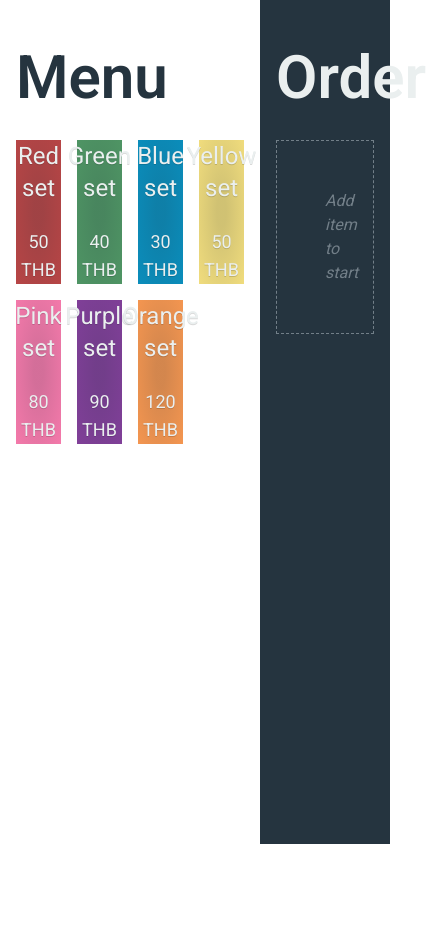
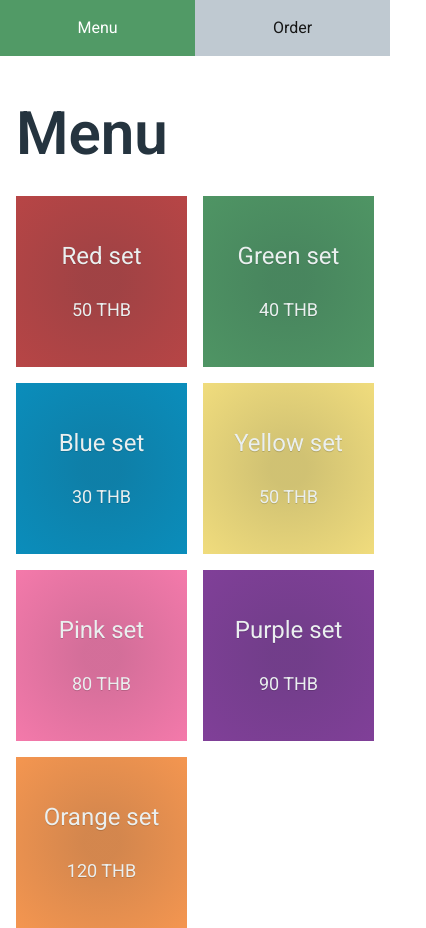
Before and after one commit to IronGhost63/table-menu, a Next.js app: page / in a window 390 px wide. Shown: the whole page, 426 px wide, since content can reach past the window. Before the commit the page ends 844 px from the top, so only its background shows below. Built offline with nearby package versions, Linux system fonts and the light colour scheme.

Commit message:
responsive

```diff
--- /dev/null
+++ b/src/app/api/order/route.ts
@@ -0,0 +1,5 @@
+export async function POST() {
+  return Response.json({
+    message: 'hello world'
+  })
+}
--- /dev/null
+++ b/src/app/components/modal.tsx
@@ -0,0 +1,52 @@
+import { useRef, useEffect, ReactNode } from 'react';
+
+type ModalProps = {
+  children: ReactNode;
+  className?: string;
+  modalState: boolean;
+  closeHandler?: () => void;
+  actionHandler?: () => void;
+  closeLabel?: string;
+  actionLabel?: string;
+  hideControl?: boolean;
+}
+
+const Modal = ({
+  children,
+  className,
+  modalState,
+  closeHandler,
+  actionHandler,
+  closeLabel,
+  actionLabel,
+  hideControl = false
+}: ModalProps) => {
+  const ref = useRef<HTMLDialogElement>(null);
+
+  useEffect(() => {
+    if (modalState) {
+      ref.current?.showModal();
+    } else {
+      ref.current?.close();
+    }
+  }, [modalState]);
+  return (
+    <dialog ref={ref} className={`modal ${className || ''}`} onCancel={closeHandler}>
+      <div className="modal-content">
+        {children}
+      </div>
+      {!hideControl && (
+        <div className="modal-control">
+          {closeHandler && (
+            <button className="button dismiss-button" onClick={closeHandler}>{closeLabel}</button>
+          )}
+          {actionHandler && (
+            <button className="button action-button" onClick={actionHandler}>{actionLabel}</button>
+          )}
+        </div>
+      )}
+    </dialog>
+  );
+}
+
+export default Modal;
--- a/src/app/components/sidebar.tsx
+++ b/src/app/components/sidebar.tsx
@@ -1,12 +1,28 @@
 "use client"
 
+import { useState } from "react";
+import { BsReceipt, BsXCircle  } from "react-icons/bs";
+import { CgSpinner } from "react-icons/cg";
 import { useOrder } from "../lib/order-context";
 import { OrderItem } from "../lib/definitions";
 import OrderMenuItem from "./order-menu-item";
 import OrderSummary from "../components/order-summary";
+import Modal from "../components/modal";
 
 export default function Sidebar() {
+  const defaultModal = <div className="modal-loading-content"><CgSpinner className="spinner"/></div>;
   const orders = useOrder();
+  const [confirmModal, setConfirmModal] = useState(false);
+  const [modalMessage, setModalMessage] = useState(defaultModal);
+  const [modalHideControl, setModalHideControl] = useState(false);
+
+  const handleCreateOrder = () => {
+    setConfirmModal(true);
+  }
+
+  const handleClearOrder = () => {
+    orders.clearOrder();
+  }
 
   return (
     <div className="sidebar-container">
@@ -24,8 +40,19 @@ export default function Sidebar() {
             ))}
           </ul>
           <OrderSummary />
+          <button className="order-create" onClick={handleCreateOrder}>
+            <span className="icon"><BsReceipt/></span>
+            <span className="label">Create Order</span>
+          </button>
+          <button className="order-clear" onClick={handleClearOrder}>
+            <span className="icon"><BsXCircle/></span>
+            <span className="label">Clear</span>
+          </button>
         </div>
       )}
+      <Modal modalState={confirmModal} hideControl={modalHideControl} closeLabel='OK' closeHandler={() => setConfirmModal(false)}>
+        {modalMessage}
+      </Modal>
     </div>
   );
 }
--- a/src/app/globals.css
+++ b/src/app/globals.css
@@ -36,5 +36,7 @@
 @import "./styles/base.css";
 @import "./styles/components.css";
 
+@import "./styles/components/tab-bar.css";
 @import "./styles/components/menu-selection.css";
 @import "./styles/components/sidebar.css";
+@import "./styles//components/modal.css";
--- a/src/app/lib/order-context.tsx
+++ b/src/app/lib/order-context.tsx
@@ -47,8 +47,12 @@ const OrderProvider = ({ children }: { children: ReactNode }) => {
     setItems(updatedItem);
   }
 
+  const clearOrder= () => {
+    setItems([]);
+  }
+
   return (
-    <OrderContext.Provider value={{items, addOrderItem, removeOrderItem}}>
+    <OrderContext.Provider value={{items, addOrderItem, removeOrderItem, clearOrder}}>
       {children}
     </OrderContext.Provider>
   );
--- /dev/null
+++ b/src/app/order/[orderId]/page.tsx
@@ -0,0 +1,9 @@
+export default async  function Page ({params}: { params: Promise<{ orderId: number }> }) {
+  const { orderId } = await params;
+
+  return (
+    <div>
+      {orderId}
+    </div>
+  )
+}
--- a/src/app/page.tsx
+++ b/src/app/page.tsx
@@ -1,5 +1,6 @@
 "use client"
 
+import { useState } from "react";
 import { MenuProvider } from "./lib/menu-context";
 import { OrderProvider } from "./lib/order-context";
 import { PromotionProvider } from "./lib/promotion-context";
@@ -7,15 +8,28 @@ import MenuList from "./components/menu-list";
 import Sidebar from "./components/sidebar";
 
 export default function Home() {
+  const [currentTab, setCurrentTab] = useState('menu');
+
+  const handleTabToggle = (e) => {
+    setCurrentTab(e.currentTarget.value);
+  }
   return (
     <MenuProvider>
       <OrderProvider>
         <PromotionProvider>
           <main className="main-container">
-            <div className="content-area">
+            <ul className="tab-bar">
+              <li className="tab">
+                <button className={`tab-toggle ${currentTab === 'menu' ? 'active' : ''}`} value="menu" onClick={handleTabToggle}>Menu</button>
+              </li>
+              <li className="tab">
+                <button className={`tab-toggle ${currentTab === 'order' ? 'active' : ''}`} value="order" onClick={handleTabToggle}>Order</button>
+              </li>
+            </ul>
+            <div className={`content-area ${currentTab === 'menu' ? 'active' : ''}`}>
               <MenuList />
             </div>
-            <div className="sidebar">
+            <div className={`sidebar ${currentTab === 'order' ? 'active' : ''}`}>
               <Sidebar />
             </div>
           </main>
--- a/src/app/styles/components.css
+++ b/src/app/styles/components.css
@@ -1,13 +1,21 @@
 @layer components {
   .main-container {
-    @apply  flex min-h-screen h-screen items-center justify-center font-sans;
+    @apply  flex flex-col md:flex-row min-h-screen h-screen md:items-center md:justify-center font-sans;
   }
 
   .content-area {
-    @apply w-full h-full flex items-center justify-center bg-white;
+    @apply hidden md:flex w-full h-full items-center justify-center bg-white;
+
+    &.active {
+      @apply flex;
+    }
   }
 
   .sidebar {
-    @apply w-1/3 bg-black h-full text-white;
+    @apply hidden md:block;
+
+    &.active {
+      @apply block;
+    }
   }
 }
--- a/src/app/styles/components/menu-selection.css
+++ b/src/app/styles/components/menu-selection.css
@@ -1,13 +1,13 @@
 @layer components {
   .menu-selection {
-    @apply min-w-1/2 h-full p-4 pt-12;
+    @apply min-w-1/2 w-full md:w-auto h-full p-4 pt-12;
 
     .title {
       @apply text-black text-6xl font-semibold mb-8;
     }
 
     .menu-list {
-       @apply grid grid-cols-4 gap-4 w-full;
+       @apply grid grid-cols-2 md:grid-cols-4 gap-4 w-full;
     }
 
     .menu-item {
--- /dev/null
+++ b/src/app/styles/components/modal.css
@@ -0,0 +1,25 @@
+@layer components {
+  .modal {
+    @apply p-5 rounded-[20px] max-w-9/10 w-120 fixed top-1/2 left-1/2 -translate-1/2;
+
+    .modal-content {
+      @apply mb-8
+    }
+
+    &::backdrop {
+      @apply bg-black/60;
+    }
+
+    .modal-control {
+      @apply flex gap-4;
+    }
+
+    .button {
+      @apply bg-green w-full px-8 py-3 flex items-center justify-center mb-4 cursor-pointer gap-2 text-white;
+
+      &:active {
+        @apply bg-green/80
+      }
+    }
+  }
+}
--- a/src/app/styles/components/sidebar.css
+++ b/src/app/styles/components/sidebar.css
@@ -1,10 +1,9 @@
 @layer components {
   .sidebar {
-    @apply p-4 pt-12;
+    @apply w-full md:w-1/3 bg-black h-full max-h-full text-white p-4 pt-12 overflow-auto;
 
     .sidebar-title {
       @apply text-off-white text-6xl font-semibold mb-8;
-    }
     }
 
     .order-empty {
@@ -37,6 +36,8 @@
     }
 
     .order-summary {
+      @apply mb-8;
+
       .membership-button {
         @apply border border-gray/20 w-full px-8 py-3 flex items-center justify-between mb-8;
 
@@ -65,4 +66,25 @@
         }
       }
     }
+
+    .order-create {
+      @apply bg-green w-full px-8 py-3 flex items-center justify-center mb-4 cursor-pointer gap-2;
+
+      &:active {
+        @apply bg-green/80
       }
+    }
+
+    .order-clear {
+      @apply bg-red w-full px-8 py-3 flex items-center justify-center mb-8 cursor-pointer gap-2;
+
+      &:active {
+        @apply bg-red/80
+      }
+    }
+
+    .spinner {
+      @apply w-14 h-14 animate-spin mx-auto;
+    }
+  }
+}
--- /dev/null
+++ b/src/app/styles/components/tab-bar.css
@@ -0,0 +1,17 @@
+@layer components {
+  .tab-bar {
+    @apply flex md:hidden w-full;
+
+    .tab {
+      @apply w-full;
+    }
+
+    .tab-toggle {
+      @apply text-center w-full bg-gray p-4;
+
+      &.active {
+        @apply bg-green text-white;
+      }
+    }
+  }
+}
```
Lines whose indentation alone changed are shown as unchanged.
